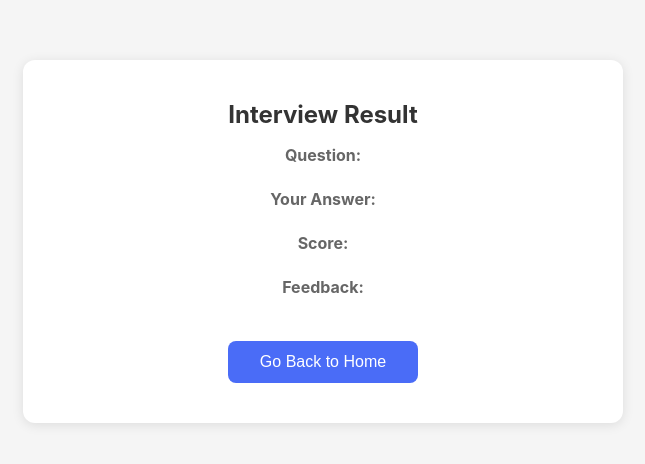
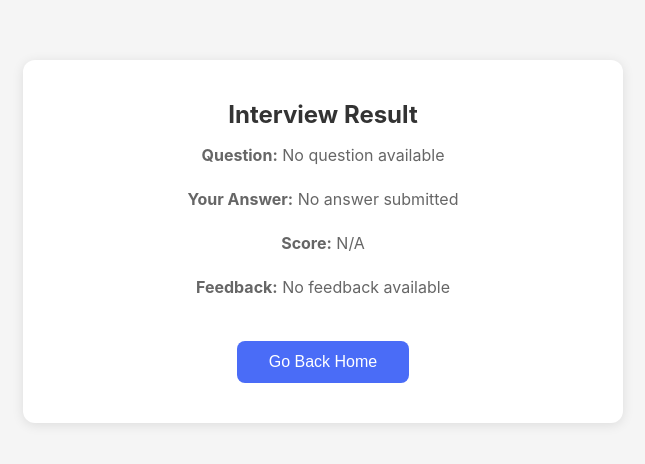
Before and after one commit to AnnamPranav/UpGrade, a React (Create React App) app in the folder frontend/: page /result in a window 1280 px wide. Shown: the top 464 px of the page, without its empty margins (317-962 px from the left). Built offline with nearby package versions, Linux system fonts and the light colour scheme.

Commit message:
[Frontend] Day 3 loading states and real API handling

```diff
--- a/frontend/src/index.css
+++ b/frontend/src/index.css
@@ -91,3 +91,8 @@ button:disabled {
   color: #4a6cf7;
   margin-bottom: 8px;
 }
+.loading-text {
+  color: #2563eb;
+  font-weight: 600;
+  margin: 15px 0;
+}
--- a/frontend/src/pages/InterviewPage.js
+++ b/frontend/src/pages/InterviewPage.js
@@ -6,7 +6,6 @@ function InterviewPage() {
   const location = useLocation();
   const navigate = useNavigate();
 
-  // Get question from StartPage
   const question = location.state?.question || "No question received";
 
   const [answer, setAnswer] = useState("");
@@ -16,13 +15,14 @@ function InterviewPage() {
     try {
       setLoading(true);
 
-      // Send answer to backend
+      // Small delay to show loading text clearly
+      await new Promise((resolve) => setTimeout(resolve, 1500));
+
       const response = await API.post("/interview/answer", {
         question,
         answer,
       });
 
-      // Navigate to result page with response data
       navigate("/result", {
         state: {
           score: response.data.score,
@@ -31,10 +31,9 @@ function InterviewPage() {
           answer,
         },
       });
-
     } catch (error) {
-      console.error("Error submitting answer:", error);
-      alert("Failed to submit answer. Check backend.");
+      console.error("Error evaluating answer:", error);
+      alert("Failed to evaluate answer. Please try again.");
     } finally {
       setLoading(false);
     }
@@ -44,28 +43,25 @@ function InterviewPage() {
     <div className="container">
       <h2>Interview Question</h2>
 
-      {/* Question Display */}
       <div className="question-box">
         <p>{question}</p>
       </div>
 
-      {/* Answer Input */}
+      {loading && <p className="loading-text">Evaluating answer...</p>}
+
       <textarea
         placeholder="Type your answer here..."
         value={answer}
         onChange={(e) => setAnswer(e.target.value)}
         rows={6}
-        style={{ width: "100%", marginTop: "10px" }}
+        disabled={loading}
       />
 
-      <br /><br />
+      <br />
+      <br />
 
-      {/* Submit Button */}
-      <button
-        onClick={handleSubmit}
-        disabled={!answer.trim() || loading}
-      >
-        {loading ? "Submitting..." : "Submit Answer"}
+      <button onClick={handleSubmit} disabled={!answer.trim() || loading}>
+        {loading ? "Evaluating answer..." : "Submit Answer"}
       </button>
     </div>
   );
--- a/frontend/src/pages/ResultPage.js
+++ b/frontend/src/pages/ResultPage.js
@@ -4,7 +4,6 @@ function ResultPage() {
   const location = useLocation();
   const navigate = useNavigate();
 
-  // Get data from InterviewPage
   const score = location.state?.score;
   const feedback = location.state?.feedback;
   const question = location.state?.question;
@@ -14,24 +13,25 @@ function ResultPage() {
     <div className="container">
       <h2>Interview Result</h2>
 
-      {/* Show Question */}
-      <p><strong>Question:</strong> {question}</p>
+      <p>
+        <strong>Question:</strong> {question || "No question available"}
+      </p>
 
-      {/* Show User Answer */}
-      <p><strong>Your Answer:</strong> {answer}</p>
+      <p>
+        <strong>Your Answer:</strong> {answer || "No answer submitted"}
+      </p>
 
-      {/* Show Score */}
-      <p><strong>Score:</strong> {score}</p>
+      <p>
+        <strong>Score:</strong> {score ?? "N/A"}
+      </p>
 
-      {/* Show Feedback */}
-      <p><strong>Feedback:</strong> {feedback}</p>
+      <p>
+        <strong>Feedback:</strong> {feedback || "No feedback available"}
+      </p>
 
       <br />
 
-      {/* Go back button */}
-      <button onClick={() => navigate("/")}>
-        Go Back to Home
-      </button>
+      <button onClick={() => navigate("/")}>Go Back Home</button>
     </div>
   );
 }
--- a/frontend/src/pages/StartPage.js
+++ b/frontend/src/pages/StartPage.js
@@ -10,6 +10,9 @@ function StartPage() {
     try {
       setLoading(true);
 
+      // Small delay to show loading text clearly
+      await new Promise((resolve) => setTimeout(resolve, 1500));
+
       const response = await API.post("/interview/start");
 
       navigate("/interview", {
@@ -19,7 +22,7 @@ function StartPage() {
       });
     } catch (error) {
       console.error("Error starting interview:", error);
-      alert("Failed to start interview. Please check backend server.");
+      alert("Failed to generate question. Please check backend.");
     } finally {
       setLoading(false);
     }
@@ -30,11 +33,12 @@ function StartPage() {
       <h1>AI Powered Mock Interview</h1>
       <p>Practice your interview with AI-powered feedback.</p>
 
+      {loading && <p className="loading-text">Generating question...</p>}
+
       <button onClick={handleStart} disabled={loading}>
-        {loading ? "Loading..." : "Start Interview"}
+        {loading ? "Generating question..." : "Start Interview"}
       </button>
     </div>
-
   );
 }
 
```
